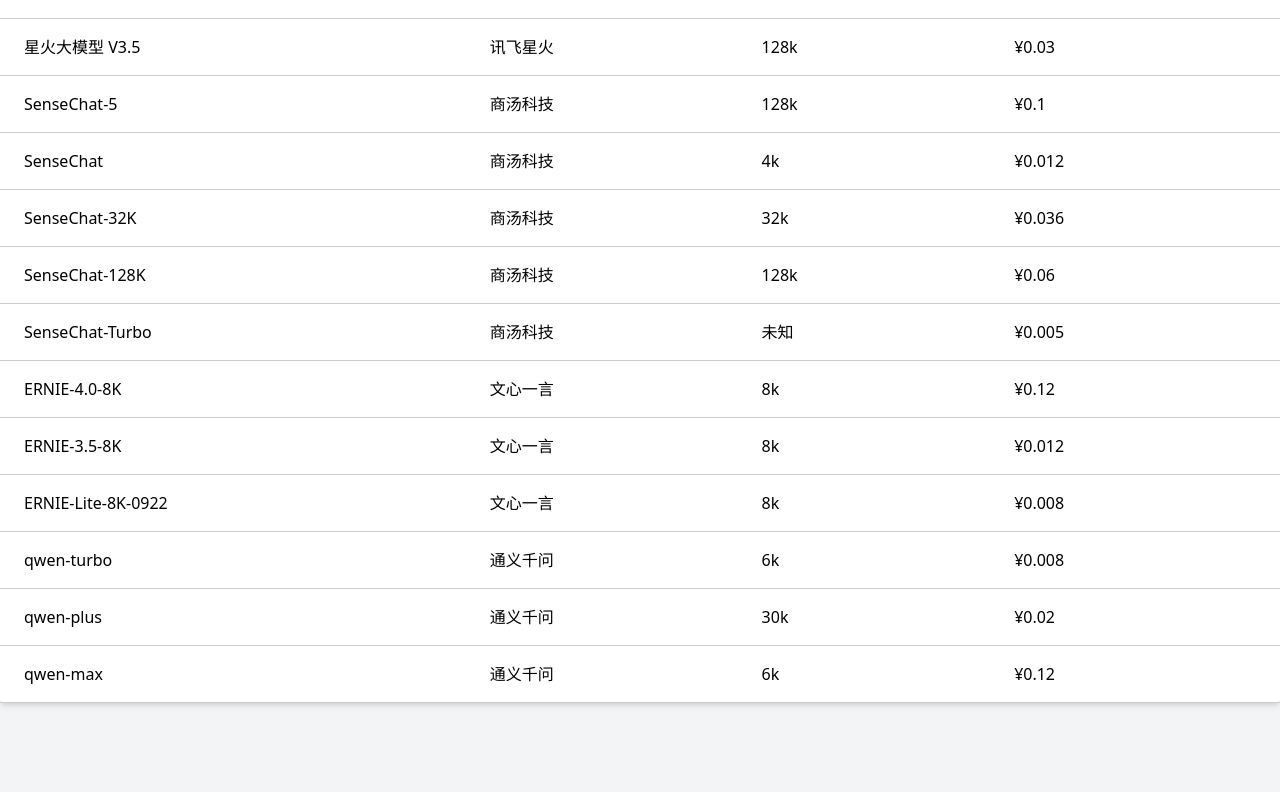
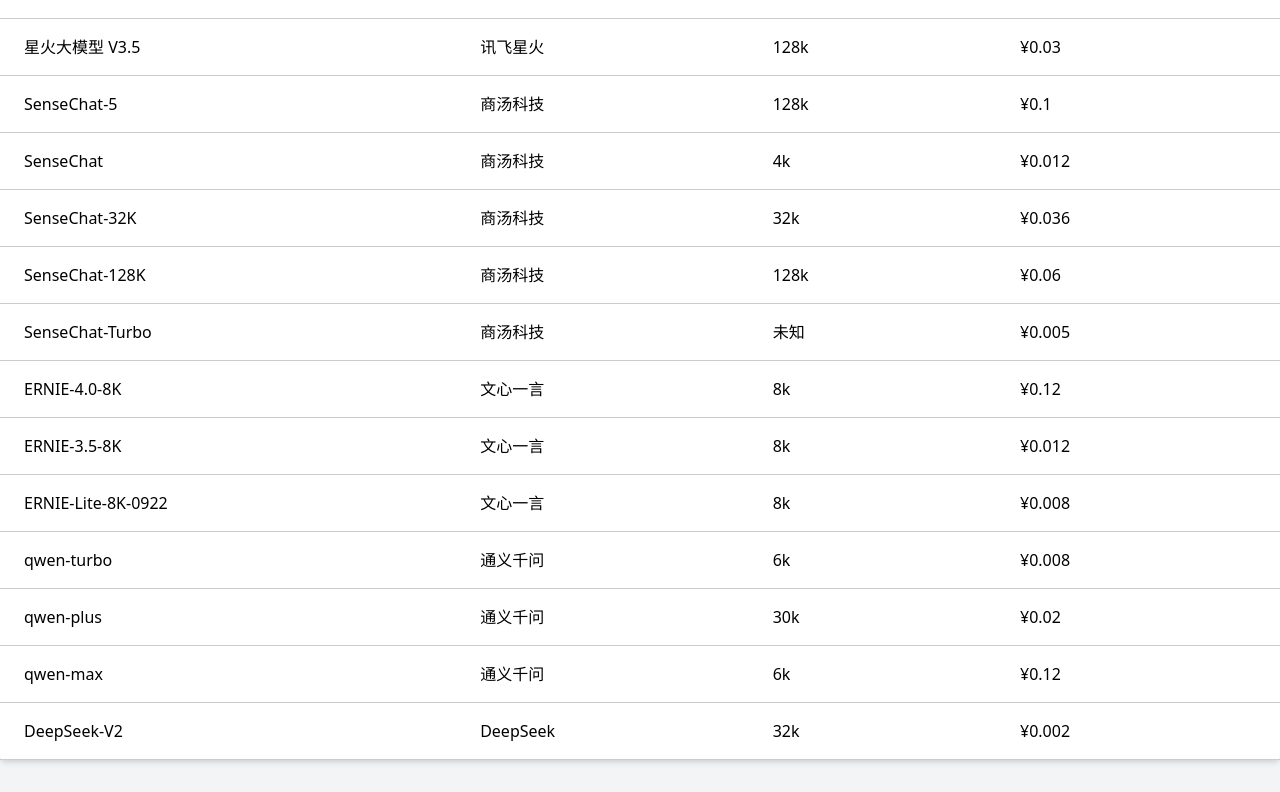
Before and after one commit to rokpm/llmprice, a plain HTML site: page index.html in a window 1280 px wide. Shown: the part 669-1461 px from the top of the page. Before the commit the page ends 1404 px from the top, so only its background shows below. Drawn offline with nearby package versions, Linux system fonts and the light colour scheme.

Commit message:
- 增加DeepSeek模型价格

```diff
--- a/index.html
+++ b/index.html
@@ -100,6 +100,7 @@
                 { name: "qwen-turbo", company: "通义千问", length: "6k", price: "¥0.008" },
                 { name: "qwen-plus", company: "通义千问", length: "30k", price: "¥0.02" },
                 { name: "qwen-max", company: "通义千问", length: "6k", price: "¥0.12" },
+                { name: "DeepSeek-V2", company: "DeepSeek", length: "32k", price: "¥0.002" },
             ];
 
             if (currentSort !== 'none') {
```
